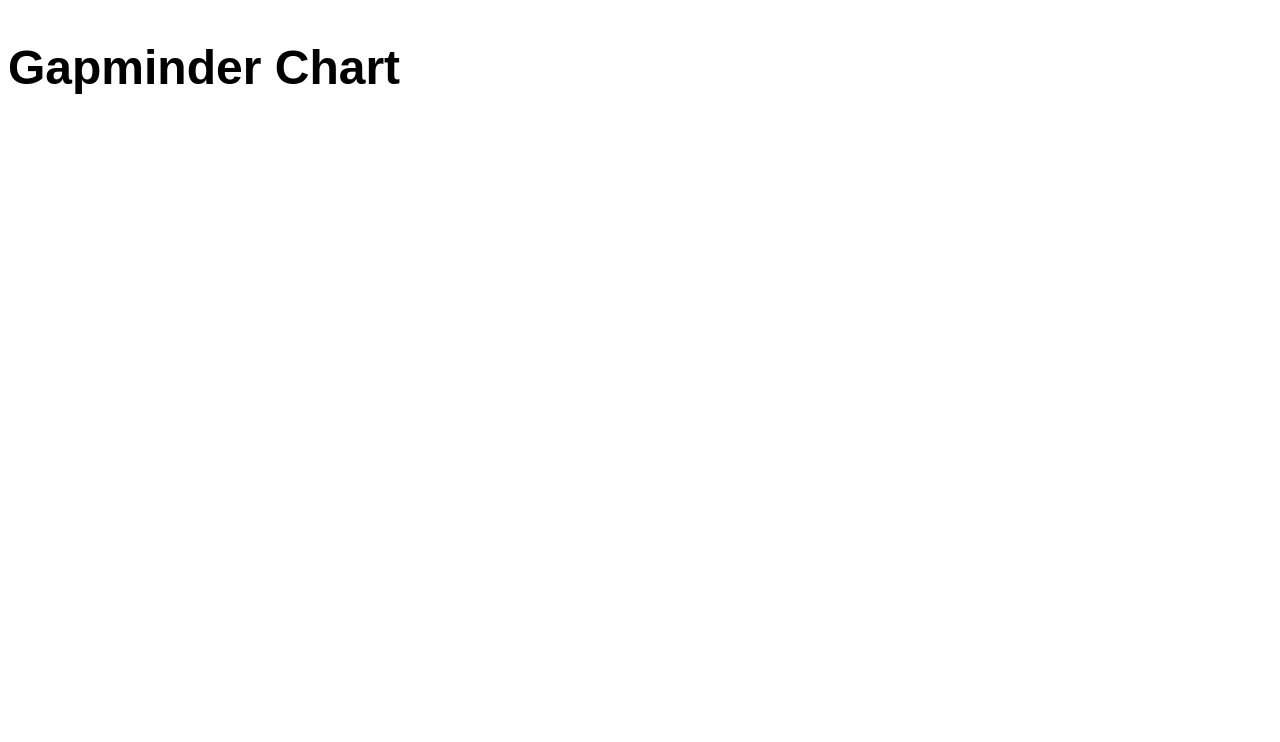
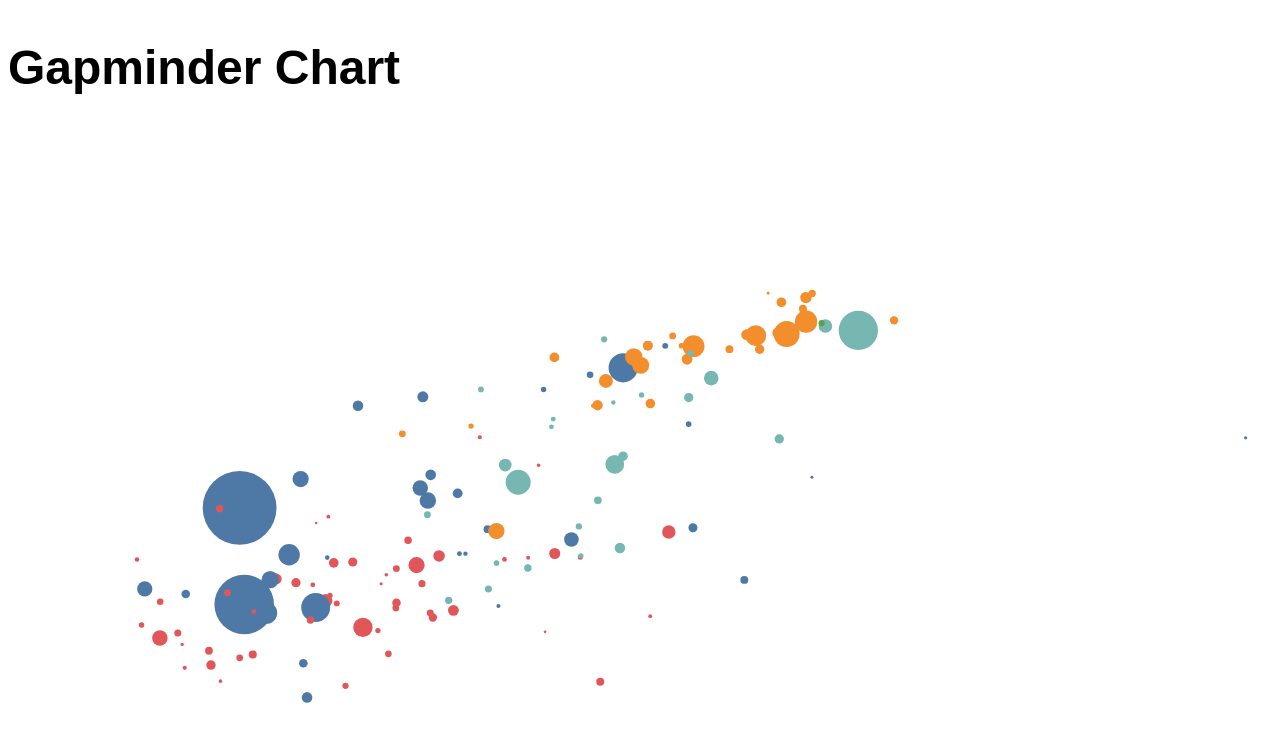
Before and after one commit to tomascarignano98/course-react-d3, a React (Vite) app: page / in a window 1280 px wide. Shown: the top 742 px of the page. Built offline with nearby package versions, Linux system fonts and the light colour scheme.

Commit message:
add circles

```diff
--- a/src/Circles.tsx
+++ b/src/Circles.tsx
@@ -47,10 +47,10 @@
 
   // this just attaches circles to the DOM - it doesn't actually set their size, color, or position
   return (
-    <svg viewBox={`0 0 ${width} ${height}`}>
-      {/* {chartData.map((d) => (
-
-    ))} */}
+    <svg ref={svgRef} viewBox={`0 0 ${width} ${height}`}>
+      {chartData.map((d) => (
+        <circle key={d.country} />
+      ))}
     </svg>
   );
 }
--- a/src/drawChart.ts
+++ b/src/drawChart.ts
@@ -28,4 +28,15 @@
     .scaleSqrt()
     .domain(d3.extent(data, (d) => d.population) as [number, number])
     .range([1, MAX_RADIUS]);
+
+  // circles
+  SVG.selectAll("circle")
+    .data(chartData)
+    .transition()
+    .duration(500)
+    .attr("cx", (d) => xScale(d.gdp_cap))
+    .attr("cy", (d) => yScale(d.life_exp))
+    .attr("r", (d) => rScale(d.population))
+    .attr("opacity", 1)
+    .attr("fill", (d) => colorScale(d.continent));
 };
```
